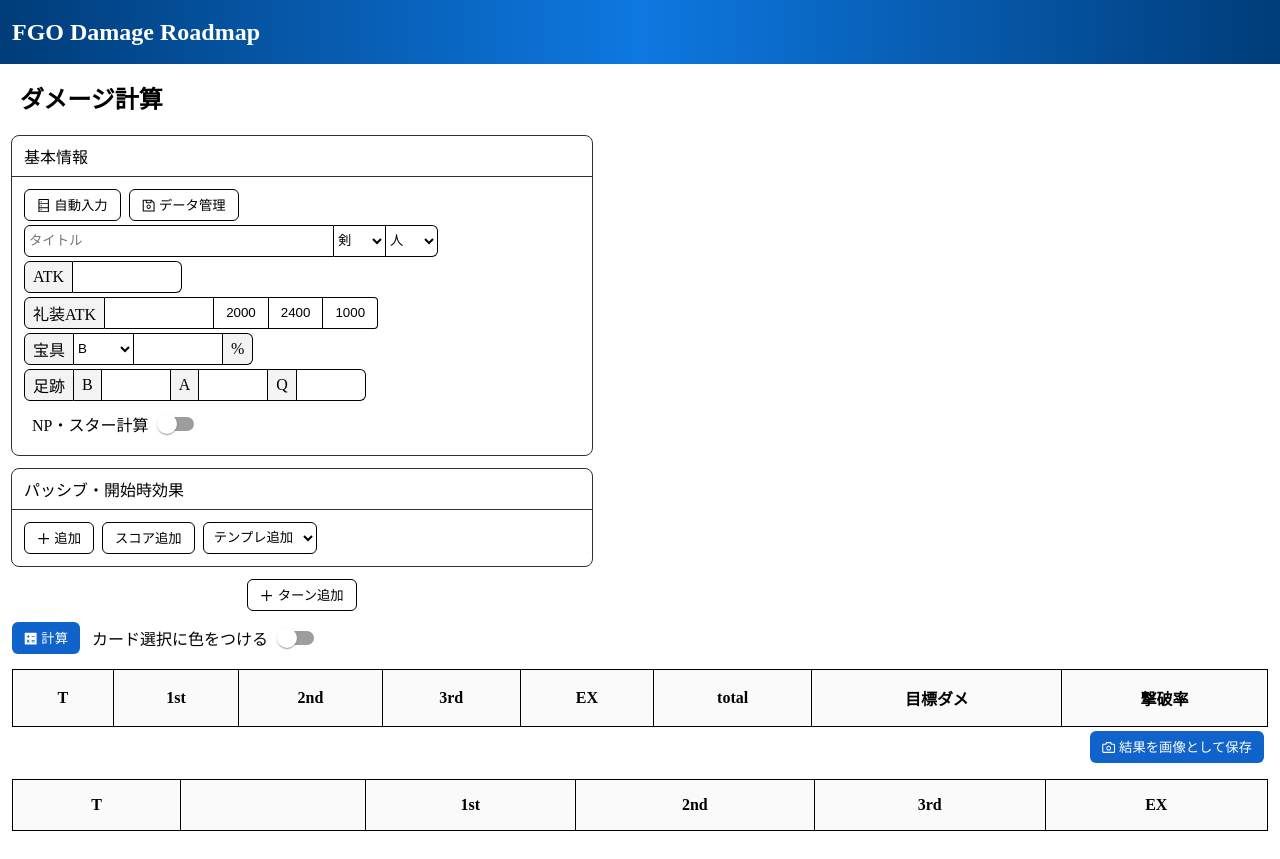
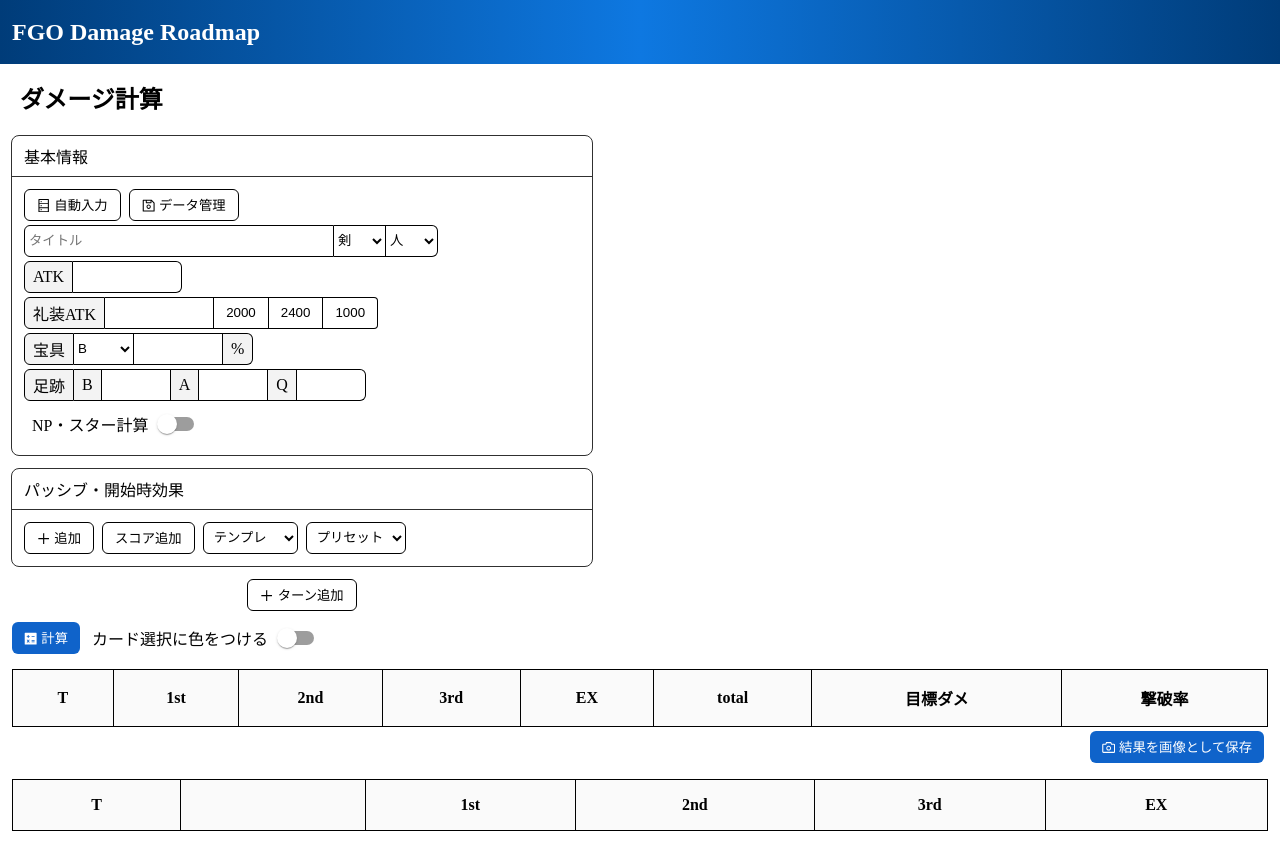
Before and after one commit to zejba/fgo-damage-roadmap, a React (Vite) app: page /related-sites in a window 1280 px wide. Built offline with nearby package versions, Linux system fonts and the light colour scheme; some icons are missing.

Commit message:
プリセットバフ機能

```diff
--- a/src/App.tsx
+++ b/src/App.tsx
@@ -4,6 +4,7 @@
 import { ConvertFromOldServicePage } from './pages/ConvertFromOldServicePage';
 import NewsPage from './pages/NewsPage';
 import RelatedSitesPage from './pages/RelatedSitesPage';
+import MyPresetBuffPage from './pages/settings/MyBuffSetPage';
 import { SnackbarProvider } from './hooks/useSnackbar';
 
 function App() {
@@ -16,6 +17,7 @@
             <Route path="/news" element={<NewsPage />} />
             <Route path="/related-sites" element={<RelatedSitesPage />} />
             <Route path="/convert-from-old-service" element={<ConvertFromOldServicePage />} />
+            <Route path="/settings/my-preset-buff" element={<MyPresetBuffPage />} />
             <Route path="*" element={<div>Not Found</div>} />
           </Routes>
         </Layout>
--- a/src/components/Select.tsx
+++ b/src/components/Select.tsx
@@ -15,10 +15,11 @@
   value: T;
   options: { value: NonNullable<T>; label: string }[];
   placeholder?: string;
+  emptyOptionLabel?: string;
 }
 
 export function Select<T extends string | null>(props: SelectProps<T>) {
-  const { onValueChange, onChange, value, options, placeholder, style, ...rest } = props;
+  const { onValueChange, onChange, value, options, placeholder, emptyOptionLabel, style, ...rest } = props;
   const handleChange = (e: React.ChangeEvent<HTMLSelectElement>) => {
     const value = e.target.value === '' ? null : e.target.value;
     onValueChange?.(value as T);
@@ -38,7 +39,7 @@
       )}
       {options.length === 0 && (
         <option value="NO_OPTIONS" disabled>
-          No options
+          {emptyOptionLabel ?? 'No options'}
         </option>
       )}
       {options?.map((option) => {
--- /dev/null
+++ b/src/components/SelectMenu.tsx
@@ -0,0 +1,38 @@
+import { useCallback } from 'react';
+import { Select, SelectProps } from './Select';
+import { styled } from 'styled-components';
+
+const StyledSelect = styled(Select)`
+  height: 32px;
+  border-radius: 6px;
+  padding-left: 6px;
+  padding-right: 6px;
+  @media (max-width: 560px) {
+    font-size: 0.8em;
+    height: 28px;
+  }
+` as typeof Select;
+
+interface SelectMenuProps extends Omit<SelectProps<string>, 'value' | 'onValueChange' | 'onSelect'> {
+  onSelect: (value: string) => void;
+}
+
+export function SelectMenu({ onSelect, style, ...rest }: SelectMenuProps) {
+  const handleChange = useCallback(
+    (value: string | null) => {
+      if (value && value !== '__empty__') {
+        onSelect(value);
+      }
+    },
+    [onSelect]
+  );
+
+  return (
+    <StyledSelect<string | null>
+      value={null}
+      onValueChange={handleChange}
+      style={{ color: 'black', ...style }}
+      {...rest}
+    />
+  );
+}
--- /dev/null
+++ b/src/features/DamageCalculator/AddPresetBuffsButton.tsx
@@ -0,0 +1,43 @@
+import { useAtomValue } from 'jotai';
+import { useCallback } from 'react';
+import { SelectMenu } from '../../components/SelectMenu';
+import { presetBuffOptionsAtom, savedPresetBuffsAtom } from '../../store/myPresetBuffs';
+import type { Buff } from '../../data/types';
+import { styled } from 'styled-components';
+
+const StyledSelectMenu = styled(SelectMenu)`
+  width: 100px;
+`;
+
+interface AddPresetBuffsButtonProps {
+  addEffect: (buffs: Omit<Buff, 'id'>[]) => void;
+}
+
+function AddPresetBuffsButton({ addEffect }: AddPresetBuffsButtonProps) {
+  const options = useAtomValue(presetBuffOptionsAtom);
+  const savedBuffs = useAtomValue(savedPresetBuffsAtom);
+
+  const handleSelect = useCallback(
+    (value: string) => {
+      const buff = savedBuffs.find((buff) => buff.id === value);
+      if (buff) {
+        // idを除いて追加 (addEffectが新しいidを生成する)
+        // eslint-disable-next-line @typescript-eslint/no-unused-vars
+        const { id: _, ...buffWithoutId } = buff;
+        addEffect([buffWithoutId]);
+      }
+    },
+    [addEffect, savedBuffs]
+  );
+
+  return (
+    <StyledSelectMenu
+      options={options}
+      placeholder="プリセット"
+      onSelect={handleSelect}
+      emptyOptionLabel="設定からプリセットバフを追加できます"
+    />
+  );
+}
+
+export default AddPresetBuffsButton;
--- a/src/features/DamageCalculator/AddTemplateBuffsButton.tsx
+++ b/src/features/DamageCalculator/AddTemplateBuffsButton.tsx
@@ -1,9 +1,8 @@
 import { useSetAtom } from 'jotai';
-import { useCallback, useState } from 'react';
+import { useCallback } from 'react';
 import { appendSkills, craftEssences } from '../../data/templateBuffs';
 import { addBuffsAtom } from '../../store/startingBuffs';
-import { Select } from '../../components/Select';
-import { styled } from 'styled-components';
+import { SelectMenu } from '../../components/SelectMenu';
 
 const templateBuffs = [...appendSkills, ...craftEssences];
 
@@ -14,37 +13,18 @@
   }))
 ];
 
-const StyledSelect = styled(Select)`
-  height: 32px;
-  border-radius: 6px;
-  padding-left: 6px;
-  padding-right: 6px;
-  @media (max-width: 560px) {
-    font-size: 0.8em;
-    height: 28px;
-  }
-` as typeof Select;
-
 function AddTemplateBuffsButton() {
   const addEffect = useSetAtom(addBuffsAtom);
-  const [selectedBuff, setSelectedBuff] = useState<string | null>('');
-  const handleChange = useCallback(
-    (value: string | null) => {
+
+  const handleSelect = useCallback(
+    (value: string) => {
       const buff = templateBuffs.find((buff) => buff.name === value);
       if (buff) addEffect([buff]);
-      setSelectedBuff('aaa');
     },
     [addEffect]
   );
-  return (
-    <StyledSelect<string | null>
-      options={items}
-      value={selectedBuff}
-      onValueChange={handleChange}
-      style={{ color: 'black' }}
-      placeholder="テンプレ追加"
-    />
-  );
+
+  return <SelectMenu options={items} placeholder="テンプレ" onSelect={handleSelect} />;
 }
 
 export default AddTemplateBuffsButton;
--- a/src/features/DamageCalculator/StartingBuffsSection.tsx
+++ b/src/features/DamageCalculator/StartingBuffsSection.tsx
@@ -5,6 +5,7 @@
 import type { Buff } from '../../data/types';
 import { addBuffsAtom, defaultBuff, startingBuffAtomsAtom } from '../../store/startingBuffs';
 import AddTemplateBuffsButton from './AddTemplateBuffsButton';
+import AddPresetBuffsButton from './AddPresetBuffsButton';
 import { MemoizedBuffForm } from './BuffForm';
 import { Card } from '../../components/Card';
 import { FormContainer } from '../../components/FormContainer';
@@ -55,6 +56,7 @@
           <AddBuffButton onClick={handleAddBuff} />
           <AddClassScoresButton />
           <AddTemplateBuffsButton />
+          <AddPresetBuffsButton addEffect={addBuff} />
         </div>
         <BuffFormsSection />
       </FormContainer>
--- /dev/null
+++ b/src/pages/settings/MyBuffSetPage.tsx
@@ -0,0 +1,97 @@
+import { type PrimitiveAtom, useAtom, useSetAtom } from 'jotai';
+import { useCallback, useEffect } from 'react';
+import styled from 'styled-components';
+import AddBuffButton from '../../components/AddBuffButton';
+import { FormContainer } from '../../components/FormContainer';
+import { PrimaryButton } from '../../components/Button.tsx/PrimaryButton';
+import { PrimaryOutlinedButton } from '../../components/Button.tsx/PrimaryOutlinedButton';
+import type { Buff } from '../../data/types';
+import {
+  addTmpPresetBuffsAtom,
+  tmpPresetBuffAtomsAtom,
+  savePresetBuffsAtom,
+  resetPresetBuffsAtom
+} from '../../store/myPresetBuffs';
+import { MemoizedBuffForm } from '../../features/DamageCalculator/BuffForm';
+import { useSnackbar } from '../../hooks/useSnackbarContext';
+import { defaultBuff } from '../../store/startingBuffs';
+
+const Title = styled.h2`
+  margin-top: 4px;
+  margin-left: 8px;
+`;
+
+const ButtonContainer = styled.div`
+  display: flex;
+  gap: 8px;
+  margin-top: 16px;
+`;
+
+function BuffFormsSection() {
+  const [buffAtoms, dispatch] = useAtom(tmpPresetBuffAtomsAtom);
+  const handleRemove = useCallback(
+    (atom: PrimitiveAtom<Buff>) => {
+      dispatch({ type: 'remove', atom });
+    },
+    [dispatch]
+  );
+  const handleMove = useCallback(
+    (atom: PrimitiveAtom<Buff>, before: PrimitiveAtom<Buff>) => {
+      dispatch({ type: 'move', atom, before });
+    },
+    [dispatch]
+  );
+  return buffAtoms.map((buffAtom, index) => (
+    <MemoizedBuffForm
+      key={`${buffAtom}`}
+      buffAtom={buffAtom}
+      remove={handleRemove}
+      move={handleMove}
+      beforeAtom={buffAtoms[index - 1]}
+    />
+  ));
+}
+
+function MyPresetBuffPage() {
+  const addBuff = useSetAtom(addTmpPresetBuffsAtom);
+  const saveBuffs = useSetAtom(savePresetBuffsAtom);
+  const resetBuffs = useSetAtom(resetPresetBuffsAtom);
+  const { success } = useSnackbar();
+
+  // コンポーネントマウント時に保存済みデータを読み込む
+  useEffect(() => {
+    resetBuffs();
+  }, [resetBuffs]);
+
+  const handleAddBuff = useCallback(() => {
+    addBuff([{ ...defaultBuff, turn: -1 }]);
+  }, [addBuff]);
+
+  const handleSave = useCallback(() => {
+    saveBuffs();
+    success('プリセットバフを保存しました');
+  }, [saveBuffs, success]);
+
+  const handleReset = useCallback(() => {
+    resetBuffs();
+  }, [resetBuffs]);
+
+  return (
+    <>
+      <Title>プリセットバフ設定</Title>
+      <div style={{ marginBottom: '8px' }}>
+        ブラウザのローカルストレージにプリセットバフを保存します。ダメージ計算画面で呼び出せます。
+      </div>
+      <FormContainer style={{ gap: 2, width: '100%' }}>
+        <AddBuffButton onClick={handleAddBuff} />
+        <BuffFormsSection />
+      </FormContainer>
+      <ButtonContainer>
+        <PrimaryButton onClick={handleSave}>保存</PrimaryButton>
+        <PrimaryOutlinedButton onClick={handleReset}>リセット</PrimaryOutlinedButton>
+      </ButtonContainer>
+    </>
+  );
+}
+
+export default MyPresetBuffPage;
--- /dev/null
+++ b/src/store/myPresetBuffs.ts
@@ -0,0 +1,45 @@
+import { atom } from 'jotai';
+import { atomWithStorage } from 'jotai/utils';
+import { splitAtom } from 'jotai/utils';
+import { v4 } from 'uuid';
+import type { Buff } from '../data/types';
+
+// 保存済みのプリセットバフ (LocalStorage)
+export const savedPresetBuffsAtom = atomWithStorage<Buff[]>('myPresetBuffs', []);
+
+// 編集中の一時的なプリセットバフ (内部状態を持つ)
+const tmpPresetBuffsBaseAtom = atom<Buff[]>([]);
+
+export const tmpPresetBuffsAtom = atom(
+  (get) => get(tmpPresetBuffsBaseAtom),
+  (_get, set, newValue: Buff[]) => {
+    set(tmpPresetBuffsBaseAtom, newValue);
+  }
+);
+
+export const tmpPresetBuffAtomsAtom = splitAtom(tmpPresetBuffsAtom, (buff) => buff.id);
+
+export const addTmpPresetBuffsAtom = atom(null, (get, set, buffs: Omit<Buff, 'id'>[]) => {
+  set(tmpPresetBuffsAtom, [...get(tmpPresetBuffsAtom), ...buffs.map((buff) => ({ ...buff, id: v4() }))]);
+});
+
+// 保存処理: tmpから保存済みにコピー
+export const savePresetBuffsAtom = atom(null, (get, set) => {
+  const tmpBuffs = get(tmpPresetBuffsAtom);
+  set(savedPresetBuffsAtom, tmpBuffs);
+});
+
+// リセット処理: 保存済みからtmpに復元
+export const resetPresetBuffsAtom = atom(null, (get, set) => {
+  const savedBuffs = get(savedPresetBuffsAtom);
+  set(tmpPresetBuffsBaseAtom, savedBuffs);
+});
+
+// プリセットバフのオプションを取得する派生atom
+export const presetBuffOptionsAtom = atom((get) => {
+  const savedBuffs = get(savedPresetBuffsAtom);
+  return savedBuffs.map((buff) => ({
+    label: buff.name || '(名前なし)',
+    value: buff.id
+  }));
+});
```
Also changed, not shown: src/components/Sidebar.tsx (+40 -1 lines), src/features/DamageCalculator/CardCard/CardCard.tsx (+15 -1 lines), src/features/DamageCalculator/TurnCard/TurnCard.tsx (+15 -1 lines).
